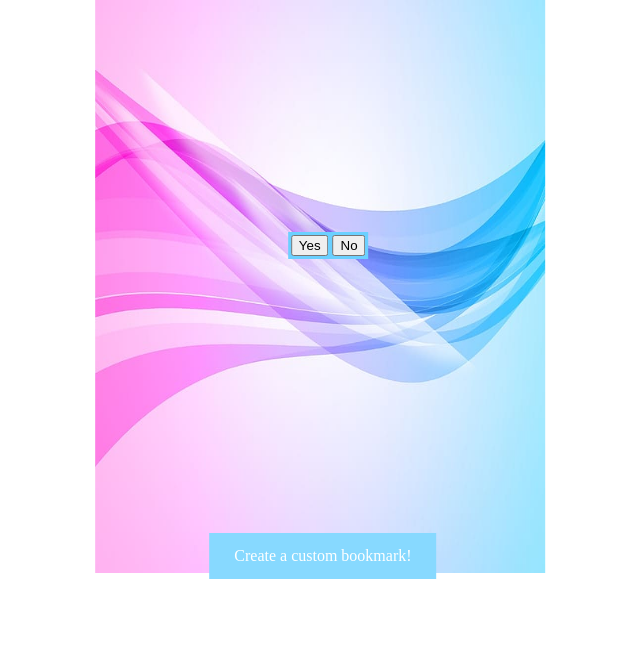
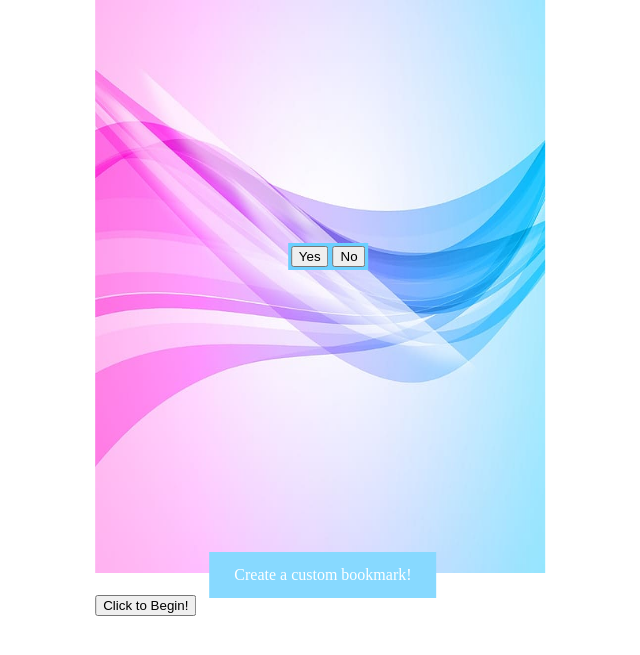
Before and after one commit to mimirave/CoMude, a plain HTML site: page index.html in a window 1280 px wide. Shown: the part 91-746 px from the top of the page, without its empty margins (346-986 px from the left). Drawn offline with Linux system fonts and the light colour scheme.

Commit message:
Update index.html

```diff
--- a/index.html
+++ b/index.html
@@ -12,6 +12,9 @@
         <div class="text">
             <h1>Comude</h1>
         </div><br><br>
+        <div>
+            <button type="button" onclick="startFunction()">Click to Begin!</button>
+            </div>
         <section>
         <button type="button" value="1" onclick="myFunction(this.value)" >Yes</button>
         <button type="button" value="0" onclick="myFunction(this.value)">No</button>
```
